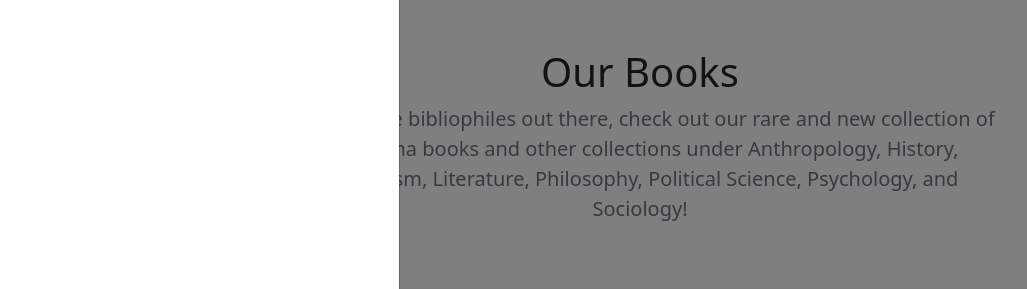
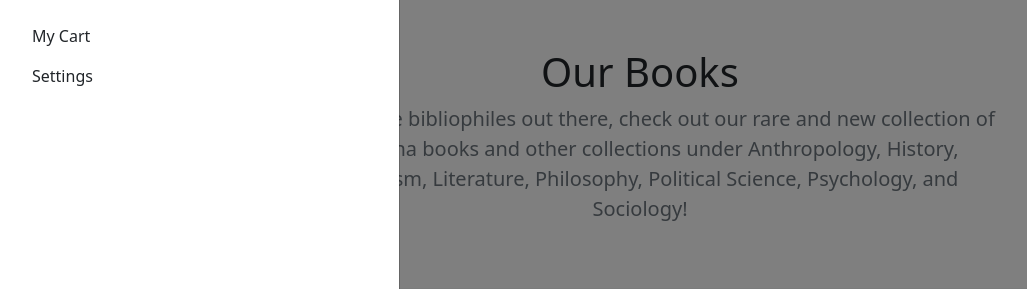
Before and after one commit to lbranera/MyShop, a Django app: page / in a window 1280 px wide, after a click that opens the changed part. Shown: the part 56-345 px from the top of the page, without its empty margins (0-1027 px from the left). Run offline with Django 3.2, Linux system fonts and the light colour scheme; the visitor is signed in with stand-in values (Sample User, id 1); data that the repository does not hold is empty.

Commit message:
modified changes to sidebar

```diff
--- a/products/templates/products/navbar.html
+++ b/products/templates/products/navbar.html
@@ -7,7 +7,7 @@
       <div class="collapse navbar-collapse" id="navbarSupportedContent">
         <ul class="navbar-nav mr-auto mb-2 mb-lg-0">
           <li class="nav-item">
-            <a class="nav-link {% if request.resolver_match.view_name == 'home' %}active{% endif %}" aria-current="page" href="{% url 'home' %}">Home</a>
+            <a class="nav-link {% if request.resolver_match.view_name == 'home' %}active{% endif %}" href="{% url 'home' %}">Home</a>
           </li>
           <li class="nav-item">
             <a class="nav-link" href="#">Products</a>
@@ -56,10 +56,13 @@
 
 <div class="offcanvas offcanvas-start" data-bs-scroll="true" tabindex="-1" id="offcanvasWithBothOptions" aria-labelledby="offcanvasWithBothOptionsLabel">
   <div class="offcanvas-header">
-    <p class="offcanvas-title" id="offcanvasWithBothOptionsLabel">Hello, <strong>{{request.user.first_name}} {{request.user.last_name}}</strong></p>
+    <p class="offcanvas-title" id="offcanvasWithBothOptionsLabel" >Hello, <strong>{{request.user.first_name}} {{request.user.last_name}}</strong></p>
     <button type="button" class="btn-close text-reset" data-bs-dismiss="offcanvas" aria-label="Close"></button>
   </div>
   <div class="offcanvas-body">
-
+    <nav class="nav flex-column">
+      <a class="nav-link text-dark" href="#">My Cart</a>
+      <a class="nav-link text-dark" href="#">Settings</a>
+    </nav>
   </div>
 </div>
```
